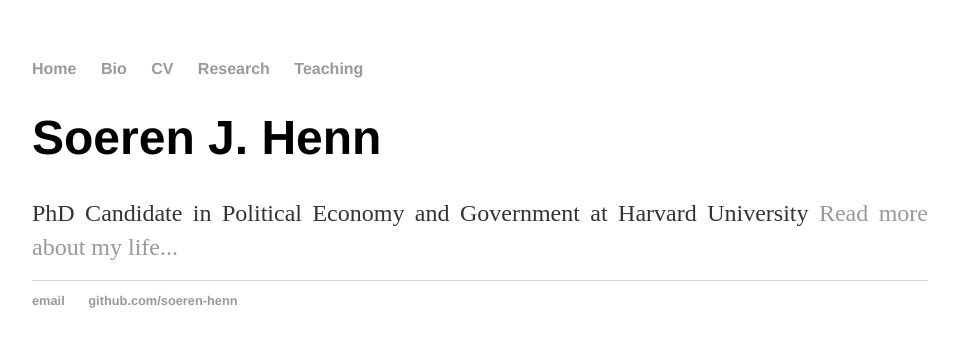
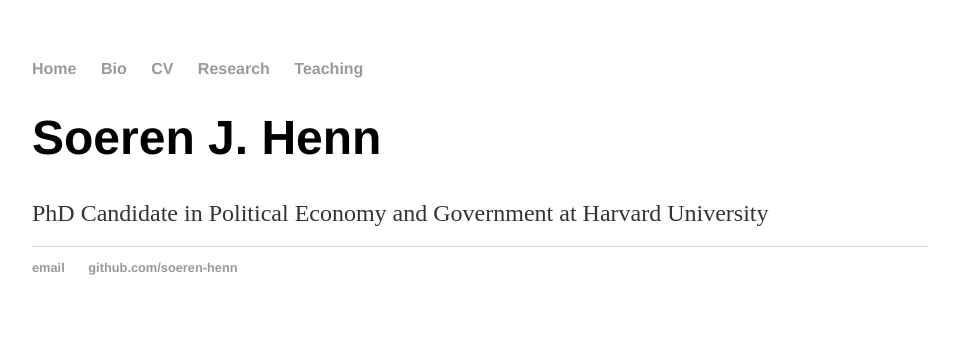
Before and after one commit to soeren-henn/soeren-henn.github.io, a Jekyll site: the page built from index.html, in a window 1280 px wide. Shown: the top 347 px of the page, without its empty margins (160-1119 px from the left). Built offline with Jekyll 4.4.1, drawn with Linux system fonts in a browser that asks for light colours.

Commit message:
Update index.html
Remove link to bio

```diff
--- a/index.html
+++ b/index.html
@@ -4,5 +4,5 @@ title: Soeren J. Henn
 ---
 <div class="blurb">
 	<h1>Soeren J. Henn</h1>
-	<p>PhD Candidate in Political Economy and Government at Harvard University <a href="/bio">Read more about my life...</a></p>
+	<p>PhD Candidate in Political Economy and Government at Harvard University</p>
 </div><!-- /.blurb -->
```
